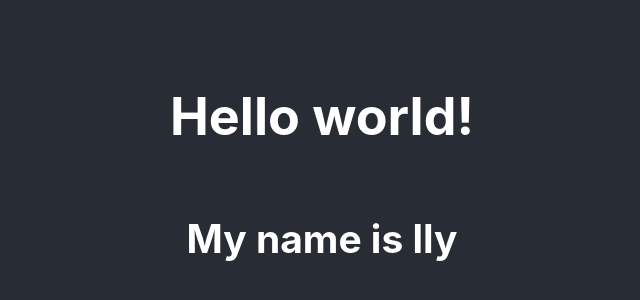
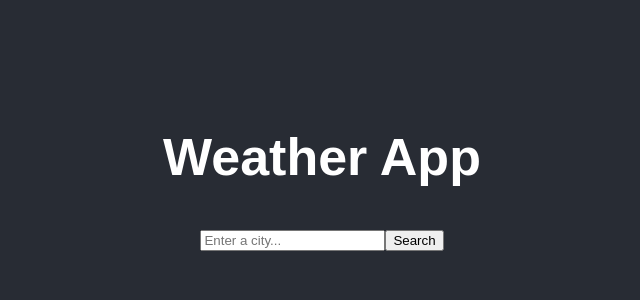
Before and after one commit to kellmcallister/weather-react, a React (Create React App) app: page / in a window 1280 px wide. Shown: the part 228-528 px from the top of the page, without its empty margins (318-958 px from the left). Built offline with nearby package versions, Linux system fonts and the light colour scheme.

Commit message:
Transfer content from CodeSandbox

```diff
--- a/src/App.css
+++ b/src/App.css
@@ -1,7 +1,3 @@
-.App {
-  text-align: center;
-}
-
 .App-logo {
   height: 40vmin;
   pointer-events: none;
@@ -27,6 +23,14 @@
 .App-link {
   color: #61dafb;
 }
+.App {
+  font-family: sans-serif;
+  text-align: center;
+}
+ul {
+  list-style: none;
+  padding: 0;
+}
 
 @keyframes App-logo-spin {
   from {
--- a/src/App.js
+++ b/src/App.js
@@ -1,13 +1,12 @@
-import logo from "./logo.svg";
 import "./App.css";
-import Weather from "./Weather.js";
+import Search from "./Search.js";
 
 function App() {
   return (
     <div className="App">
       <header className="App-header">
-        <h1>Hello world!</h1>
-        <Weather />
+        <h1>Weather App</h1>
+        <Search />
       </header>
     </div>
   );
--- /dev/null
+++ b/src/Search.js
@@ -0,0 +1,67 @@
+import React, { useState } from "react";
+import axios from "axios";
+
+export default function Search() {
+  let [city, setCity] = useState("");
+  let [temperature, setTemperature] = useState(null);
+  let [country, setCountry] = useState(null);
+  let [description, setDescription] = useState(null);
+  let [humidity, setHumidity] = useState(null);
+  let [wind, setWind] = useState(null);
+  let [icon, setIcon] = useState(null);
+
+  function handleSubmit(event) {
+    event.preventDefault();
+    let apiKey = "b3967db1b6cb07823c5b7912b9ec0e6c";
+    let units = "imperial";
+    let apiUrl = `https://api.openweathermap.org/data/2.5/weather?q=${city}&appid=${apiKey}&units=${units}`;
+
+    axios.get(apiUrl).then(displayWeather);
+  }
+  function updateCity(event) {
+    setCity(event.target.value);
+  }
+
+  function displayWeather(response) {
+    setTemperature(response.data.main.temp);
+    setCountry(response.data.sys.country);
+    setDescription(response.data.weather[0].main);
+    setHumidity(response.data.main.humidity);
+    setWind(response.data.wind.speed);
+    setIcon(
+      `https://openweathermap.org/img/wn/${response.data.weather[0].icon}@2x.png`
+    );
+  }
+
+  let form = (
+    <form onSubmit={handleSubmit}>
+      <input
+        type="search"
+        placeholder="Enter a city..."
+        onChange={updateCity}
+      />
+      <input type="submit" value="Search" />
+    </form>
+  );
+
+  if (temperature) {
+    return (
+      <div className="Weather">
+        {form}
+        <br />
+        <h2>
+          {city}, {country}
+        </h2>
+        <ul>
+          <li>Temp: {Math.round(temperature)} deg F</li>
+          <li>Description: {description}</li>
+          <li>Humidity: {humidity} %</li>
+          <li>Wind: {Math.round(wind)} mph</li>
+          <img src={icon} alt="Weather icon" />
+        </ul>
+      </div>
+    );
+  } else {
+    return form;
+  }
+}
--- a/src/Weather.js
+++ /dev/null
@@ -1,6 +0,0 @@
-import React from "react";
-import axios from "axios";
-
-export default function Weather() {
-  return <h2>My name is lly</h2>;
-}
```
